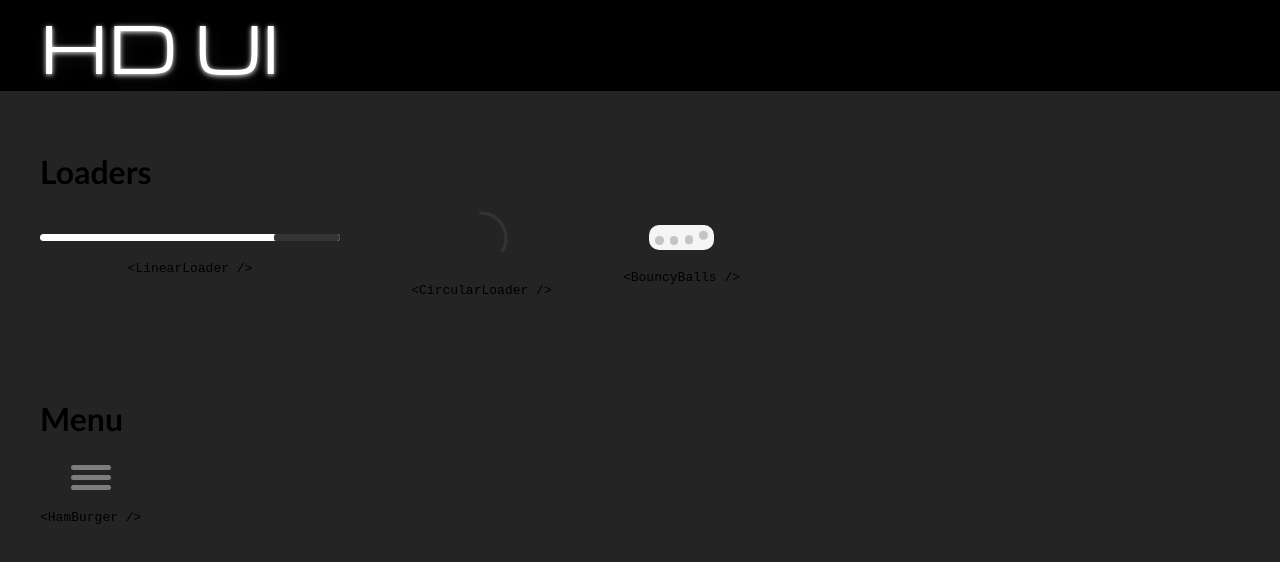
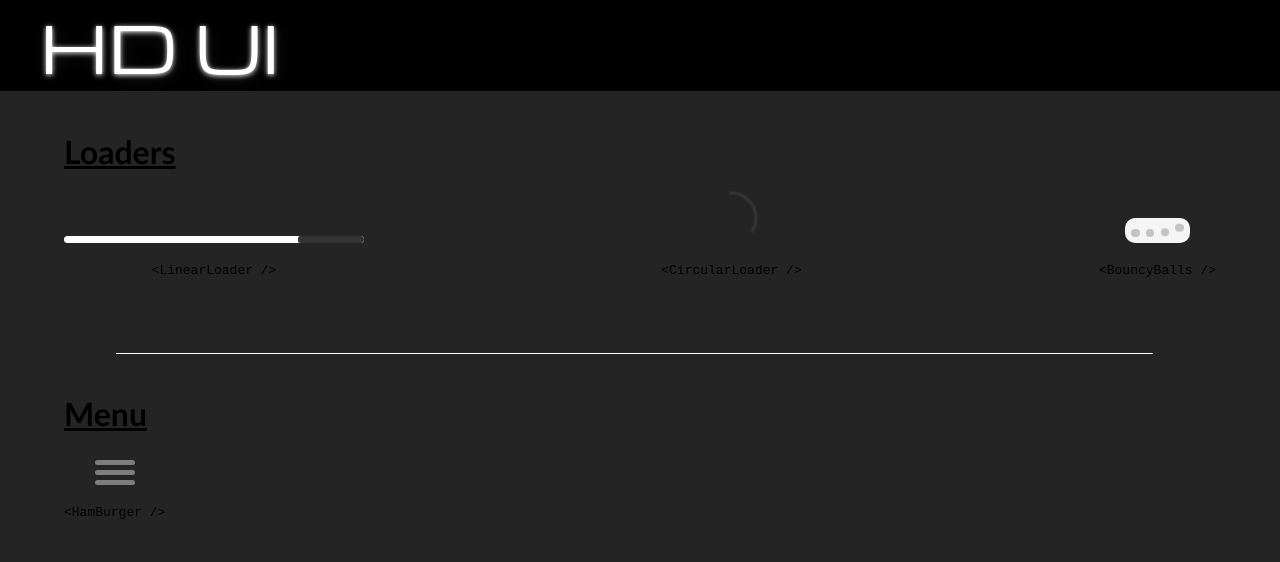
Before and after one commit to regex5440/hd-ui, a React (Vite) app: page / in a window 1280 px wide. Shown: the top 562 px of the page. Built offline with nearby package versions, Linux system fonts and the light colour scheme.

Commit message:
Updated ShowCase style

```diff
--- a/src/style/index.sass
+++ b/src/style/index.sass
@@ -33,17 +33,34 @@ header
 
 .showcase__container
     .showcase__types
-        padding: 40px
+        margin: auto
+        width: 90%
+        height: 100%
+        position: relative
+        padding: 20px 0 75px
+        &::after
+            position: absolute
+            content: ''
+            height: 0.1px
+            width: 90%
+            background-color: white
+            bottom: 0
+            translate: 5%
+            border-radius: 20px
+        h1
+            text-decoration: underline
         .showcase__items
             display: flex
             gap: 20px
             justify-content: space-between
-            max-width: 700px
             width: 100%
-            align-items: center
+            height: 100%
+            align-items: flex-end
             .item
                 display: flex
                 flex-direction: column
                 align-items: center
+                justify-content: flex-end
+                height: 100%
                 code
                     margin-top: 20px
```
